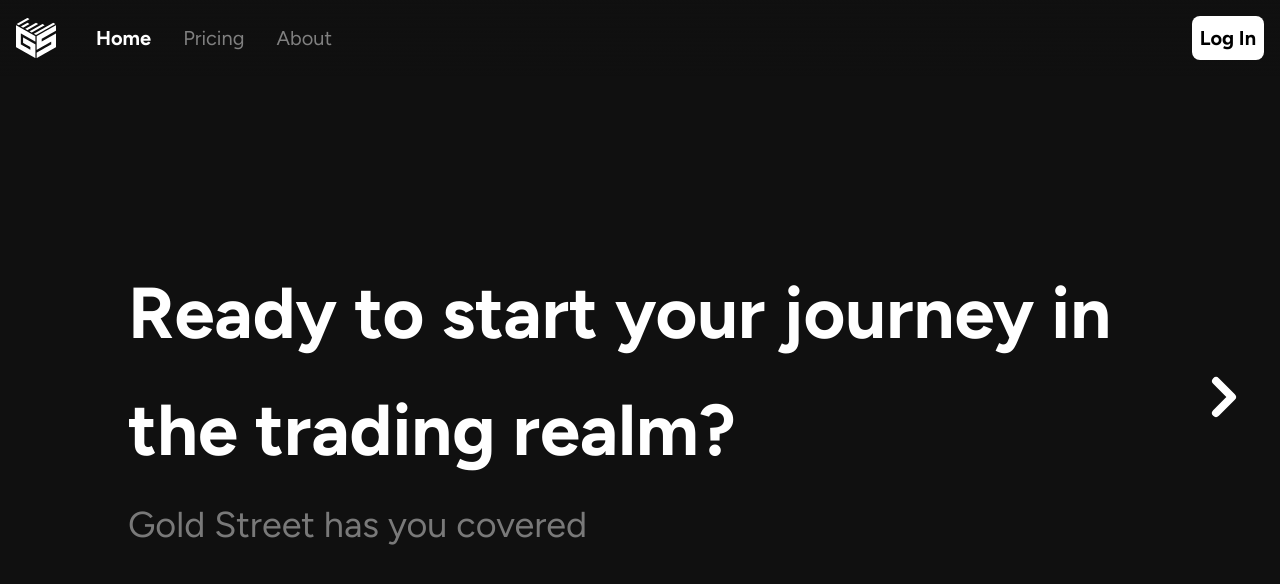
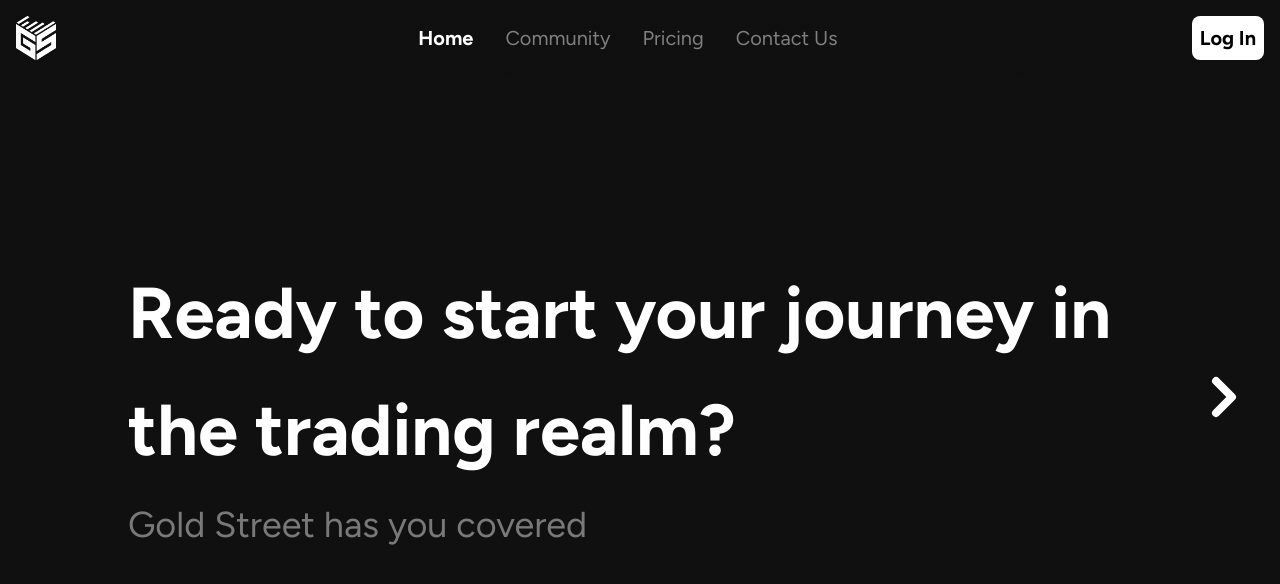
Before and after one commit to fareskebeh/goldstreet, a React (Vite) app in the folder FRONTEND/: page /home in a window 1280 px wide. Shown: the top 584 px of the page. Built offline with nearby package versions, Linux system fonts and the light colour scheme.

Commit message:
edited the desktop nav layout

```diff
--- a/FRONTEND/src/components/DtNav.jsx
+++ b/FRONTEND/src/components/DtNav.jsx
@@ -15,10 +15,9 @@ const DtNav = ({ user }) => {
           className="fixed top-0 right-0 bottom-0 left-0 z-0"
         />
       )}
+      <img draggable="false" className="w-10 mr-2" src={GS} alt="" />
 
       <div className="flex *:transition-all duration-400 items-center gap-8 text-xl">
-        <img draggable="false" className="w-10 mr-2" src={GS} alt="" />
-
         <Link
           to="/home"
           className={
@@ -29,6 +28,18 @@ const DtNav = ({ user }) => {
         >
           Home
         </Link>
+
+        <Link
+          to="/community"
+          className={
+            location.pathname === "/community"
+              ? "text-white font-bold"
+              : "text-[#808080]"
+          }
+        >
+          Community
+        </Link>
+
         <Link
           to="/pricing"
           className={
@@ -40,14 +51,14 @@ const DtNav = ({ user }) => {
           Pricing
         </Link>
         <Link
-          to="/about"
+          to="/contact-us"
           className={
-            location.pathname === "/about"
+            location.pathname === "/contact-us"
               ? "text-white font-bold"
               : "text-[#808080]"
           }
         >
-          About
+          Contact Us
         </Link>
       </div>
 
@@ -84,9 +95,14 @@ const DtNav = ({ user }) => {
         </div>
       ) : (
         <div>
-            <Link to="/login" className="contents">
-                <button className="cursor-pointer font-bold bg-white p-2 text-xl hover:scale-102 transition duration-100 rounded-lg" to="/login">Log In</button>
-            </Link>
+          <Link to="/login" className="contents">
+            <button
+              className="cursor-pointer font-bold bg-white p-2 text-xl hover:scale-102 transition duration-100 rounded-lg"
+              to="/login"
+            >
+              Log In
+            </button>
+          </Link>
         </div>
       )}
     </div>
```
